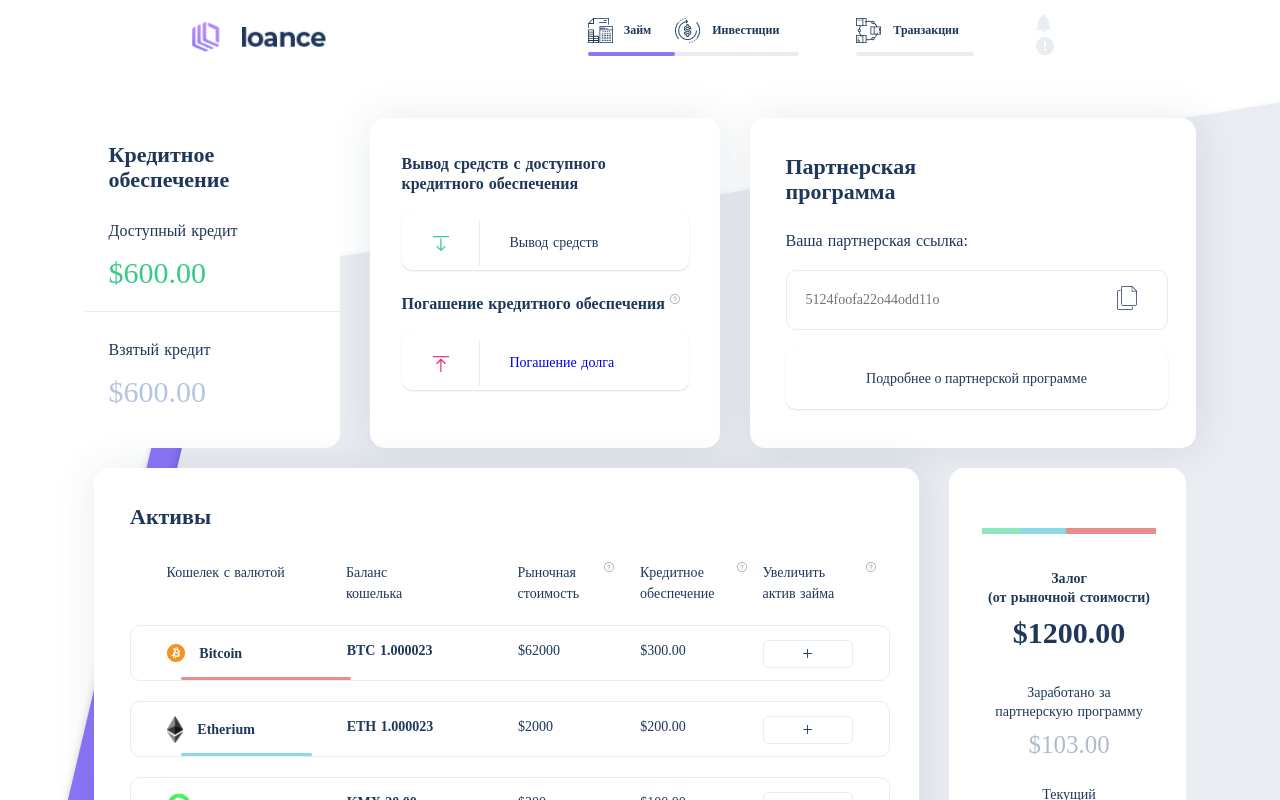
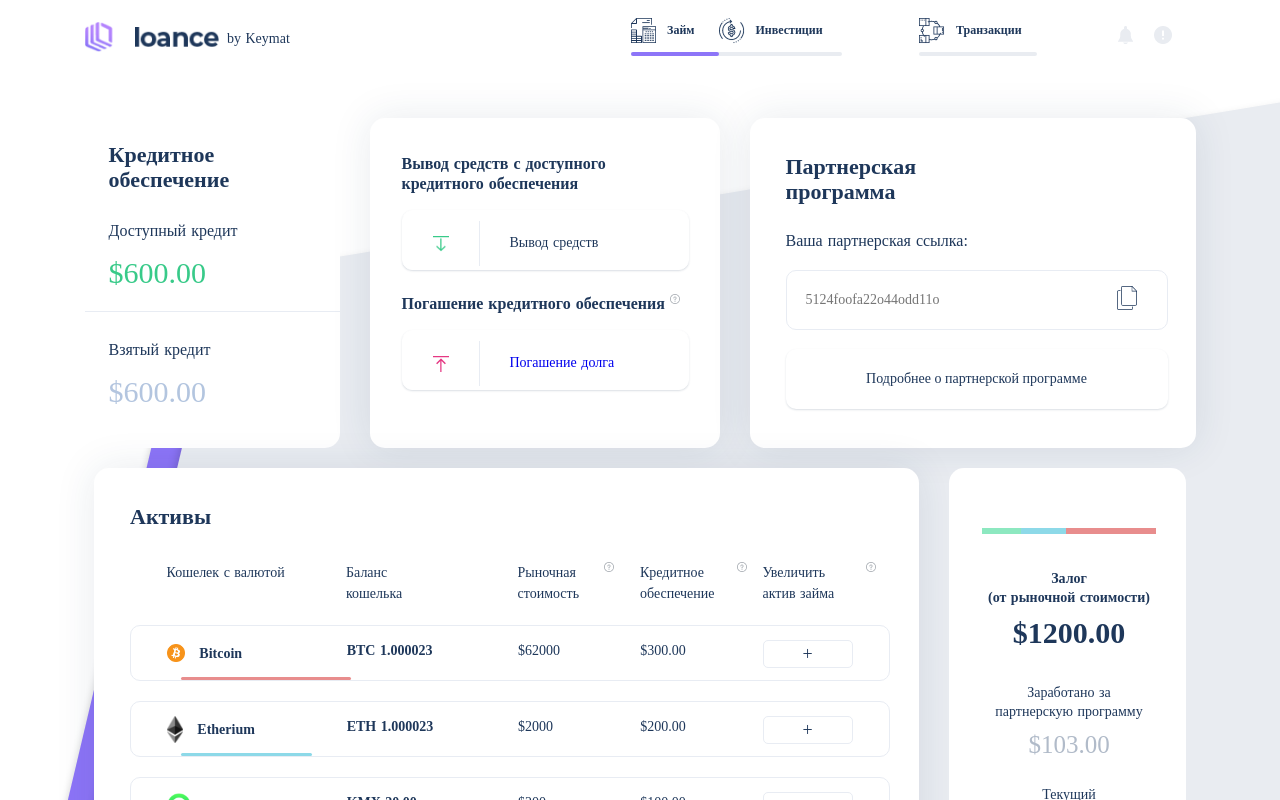
Before and after one commit to SerPounceALot705/Loance, a Nuxt app: page / in a window 1280 px wide. Shown: the top 800 px of the page. Built offline with nearby package versions, Linux system fonts and the light colour scheme.

Commit message:
Добавлено лого by Keymat

```diff
--- a/assets/styles/Header/styles.scss
+++ b/assets/styles/Header/styles.scss
@@ -23,7 +23,7 @@
 }
 
 .header {
-  width: 70%;
+  width: 1110px;
   height: 74px;
   margin: 0 auto;
   border-radius: 15px;
@@ -37,6 +37,7 @@
   display: flex;
   justify-content: space-between;
   margin-right: 29%;
+  text-decoration: none;
 }
 
 .header-logo {
@@ -51,6 +52,20 @@
   height: 20px;
   margin-top: 5px;
   object-fit: contain;
+}
+
+.keymat-logo {
+  font-family: "Montserrat";
+  font-size: 14px;
+  font-weight: 500;
+  font-stretch: normal;
+  font-style: normal;
+  line-height: 1.43;
+  letter-spacing: normal;
+  text-align: left;
+  color: #1e375a;
+  margin-left: 6px;
+  margin-top: 7px;
 }
 
 .header-menu li {
--- a/components/Header.vue
+++ b/components/Header.vue
@@ -11,6 +11,7 @@
         alt="logo-name"
         :src="require('~/assets/images/loance.png')"
       />
+      <p class="keymat-logo">by Keymat</p>
     </a>
     <div class="header-menu-item-container">
       <ul class="header-menu">
```
